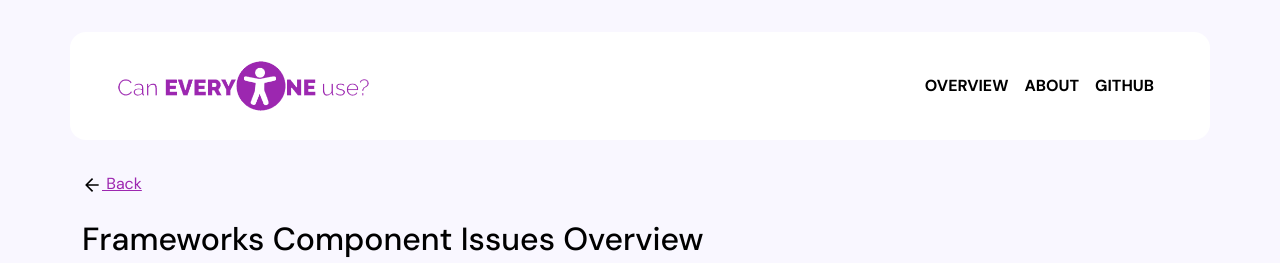
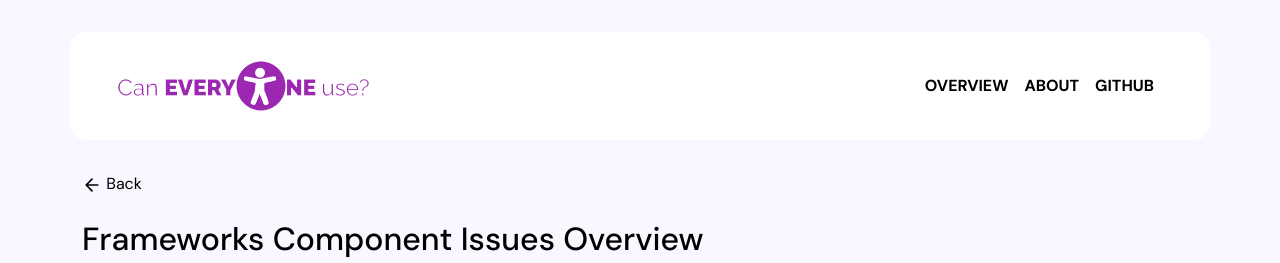
Before and after one commit to caneveryoneusetemp/caneveryoneuse_tool, a React (Create React App) app: page /framework-overview in a window 1280 px wide. Shown: the top 263 px of the page. Built offline with nearby package versions, Linux system fonts and the light colour scheme.

Commit message:
Adds link to issues in overview table

```diff
--- a/src/partials/framework-overview.jsx
+++ b/src/partials/framework-overview.jsx
@@ -1,7 +1,6 @@
 import React from 'react';
 import frameworkData from '../json';
 import { Link } from "react-router-dom";
-
 
 const calculateTotalIssues = (component) => {
   let totalIssues = 0;
@@ -27,27 +26,32 @@ const getBackgroundClass = (issues) => {
 
 const FrameworkOverview = () => {
   const allComponentNames = [...new Set(frameworkData.flatMap(framework =>
-    framework.components.map(component => component.name)))];
+    framework.components.map(component => ({ name: component.name, slug: component.slug }))))];
 
-  const componentIssuesMap = allComponentNames.reduce((acc, name) => {
+  const componentIssuesMap = allComponentNames.reduce((acc, { name, slug }) => {
     acc[name] = frameworkData.map(framework => {
       const component = framework.components.find(c => c.name === name);
-      return component ? calculateTotalIssues(component) : '-';
+      return component ? { issues: calculateTotalIssues(component), slug: `${framework.slug}/${component.slug}` } : { issues: '-', slug: null };
     });
     return acc;
   }, {});
 
-  // Inline style for equal column width
+  const linkStyle = {
+    textDecoration: 'none',
+    color: 'black',
+  };
+
   const columnStyle = {
     width: `${100 / (frameworkData.length + 1)}%`,
     textAlign: 'center',
   };
 
+
   return (
     <div className="container">
       <div className="mb-4">
-        <Link to={`/`}>
-            <svg xmlns="http://www.w3.org/2000/svg" width="20" height="20" viewBox="0 0 24 24" fill="none" stroke="#000" stroke-width="2" stroke-linecap="square" stroke-linejoin="round"><path d="M19 12H6M12 5l-7 7 7 7"/></svg> Back
+        <Link to={`/`} style={linkStyle}>
+          <svg xmlns="http://www.w3.org/2000/svg" width="20" height="20" viewBox="0 0 24 24" fill="none" stroke="#000" strokeWidth="2" strokeLinecap="round" strokeLinejoin="round"><path d="M19 12H5M12 19l-7-7 7-7"/></svg> Back
         </Link>
       </div>
       <h2>Frameworks Component Issues Overview</h2>
@@ -64,8 +68,12 @@ const FrameworkOverview = () => {
           {Object.entries(componentIssuesMap).map(([componentName, issuesCounts], index) => (
             <tr key={index}>
               <td style={columnStyle}>{componentName}</td>
-              {issuesCounts.map((count, fwIndex) => (
-                <td key={fwIndex} className={`${getBackgroundClass(count)} text-center text-bkack`} style={columnStyle}>{count}</td>
+              {issuesCounts.map(({ issues, slug }, fwIndex) => (
+                <td key={fwIndex} className={`${getBackgroundClass(issues)} text-center`} style={columnStyle}>
+                  {issues !== '-' && parseInt(issues, 10) > 0 ? (
+                    <Link to={`/${slug}`} style={linkStyle}>{issues}</Link>
+                  ) : issues}
+                </td>
               ))}
             </tr>
           ))}
```
